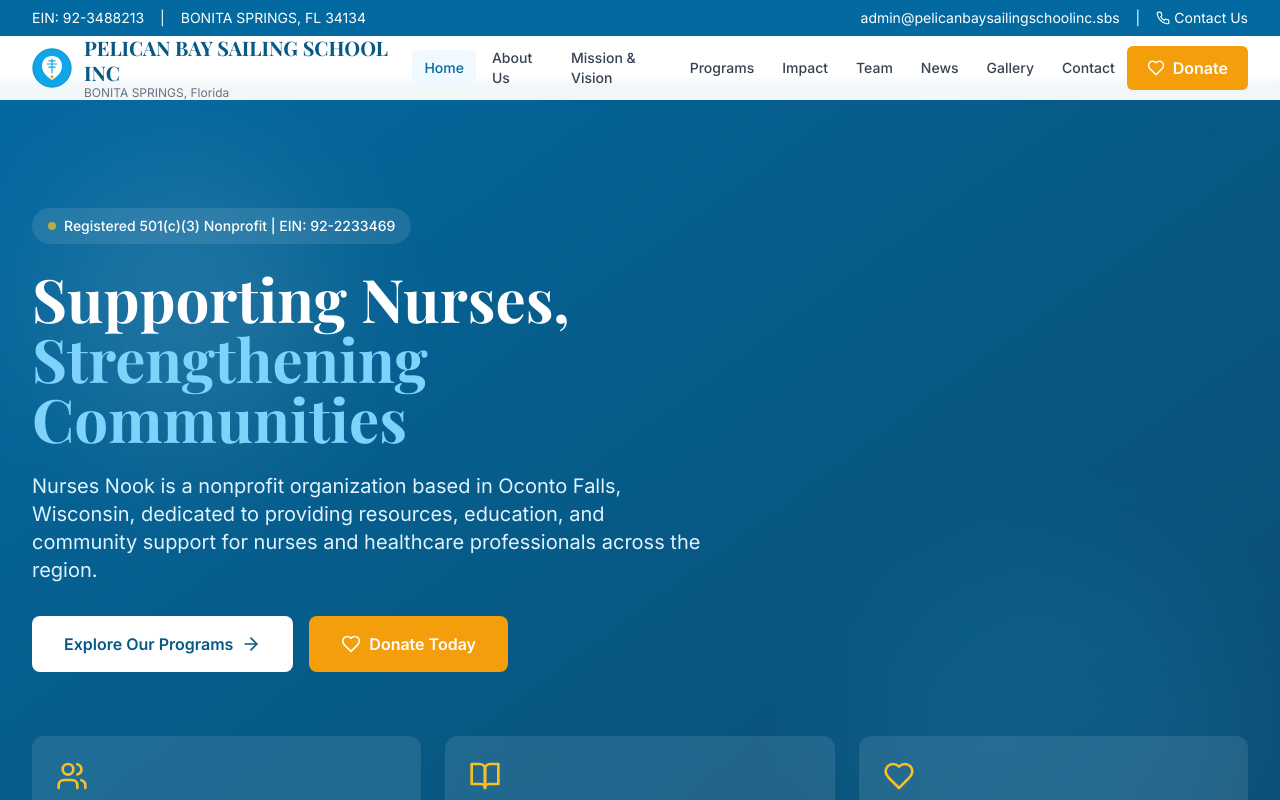
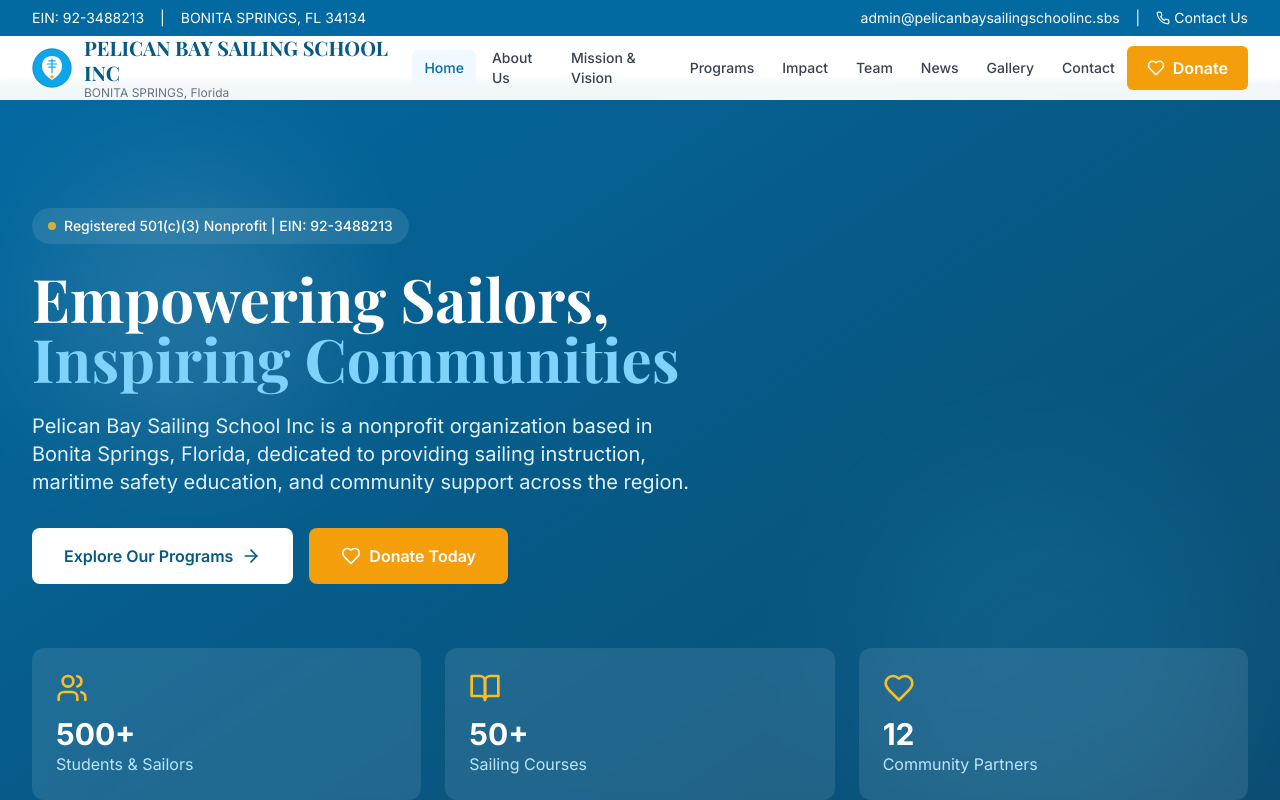
Before and after one commit to irmafiguero199/nurses-nook, a React (Vite) app in the folder nurses-nook-website/: page / in a window 1280 px wide. Shown: the top 800 px of the page. Built offline with nearby package versions, Linux system fonts and the light colour scheme.

Commit message:
Change nonprofit details in Hero component
Updated organization name and description in Hero component.

```diff
--- a/nurses-nook-website/src/components/Hero.jsx
+++ b/nurses-nook-website/src/components/Hero.jsx
@@ -14,16 +14,16 @@
         <div className="max-w-3xl">
           <div className="inline-flex items-center gap-2 px-4 py-2 bg-white/10 backdrop-blur-sm rounded-full text-sm font-medium mb-6">
             <span className="w-2 h-2 bg-warm-400 rounded-full animate-pulse" />
-            Registered 501(c)(3) Nonprofit | EIN: 92-2233469
+            Registered 501(c)(3) Nonprofit | EIN: 92-3488213
           </div>
           <h1 className="text-4xl md:text-5xl lg:text-6xl font-bold leading-tight mb-6">
-            Supporting Nurses, <br />
-            <span className="text-primary-300">Strengthening Communities</span>
+            Empowering Sailors, <br />
+            <span className="text-primary-300">Inspiring Communities</span>
           </h1>
           <p className="text-lg md:text-xl text-primary-100 mb-8 leading-relaxed max-w-2xl">
-            Nurses Nook is a nonprofit organization based in Oconto Falls, Wisconsin,
-            dedicated to providing resources, education, and community support for nurses
-            and healthcare professionals across the region.
+            Pelican Bay Sailing School Inc is a nonprofit organization based in Bonita Springs, Florida,
+            dedicated to providing sailing instruction, maritime safety education, and community support
+            across the region.
           </p>
           <div className="flex flex-wrap gap-4">
             <Link to="/programs" className="inline-flex items-center gap-2 px-8 py-4 bg-white text-primary-800 font-semibold rounded-lg hover:bg-primary-50 transition-colors">
@@ -42,12 +42,12 @@
           <div className="bg-white/10 backdrop-blur-sm rounded-xl p-6">
             <Users className="text-warm-400 mb-3" size={32} />
             <div className="text-3xl font-bold">500+</div>
-            <div className="text-primary-200">Nurses Supported</div>
+            <div className="text-primary-200">Students & Sailors</div>
           </div>
           <div className="bg-white/10 backdrop-blur-sm rounded-xl p-6">
             <BookOpen className="text-warm-400 mb-3" size={32} />
             <div className="text-3xl font-bold">50+</div>
-            <div className="text-primary-200">Training Programs</div>
+            <div className="text-primary-200">Sailing Courses</div>
           </div>
           <div className="bg-white/10 backdrop-blur-sm rounded-xl p-6">
             <Heart className="text-warm-400 mb-3" size={32} />
```
